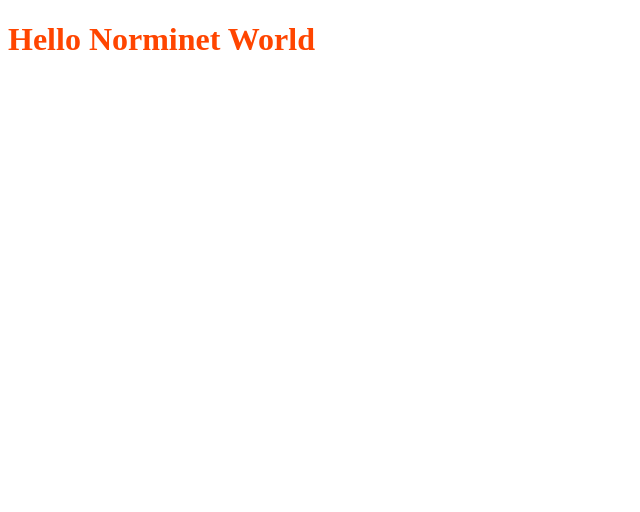
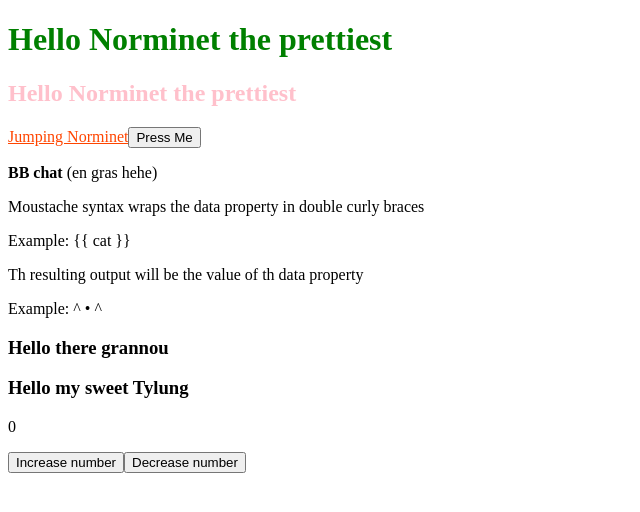
Before and after one commit to TheoZerbibi/ft_transcendence, a Vue app in the folder front/VueProjects/my-one-page-website/: page / in a window 1280 px wide. Shown: the top 512 px of the page, without its empty margins (0-640 px from the left). Built offline with nearby package versions, Linux system fonts and the light colour scheme.

Commit message:
video 06 readme

```diff
--- a/front/VueProjects/my-one-page-website/src/App.vue
+++ b/front/VueProjects/my-one-page-website/src/App.vue
@@ -1,5 +1,35 @@
 <template>
-  <h1>Hello {{name}} World</h1>
+  <!-- object values use dot notation -->
+  <h1>Hello {{ userObj.firstName }} {{ userObj.lastName }} </h1>
+
+  <!-- arrays use the indexer -->
+  <h2>Hello {{ userArr[0] }} {{ userArr[1] }}</h2>
+
+  <!-- including a link -->
+  <a v-bind:href="link">Jumping Norminet</a>
+
+  <!-- including a button with booelan attribute-->
+  <button :disabled="isDisabled">Press Me</button>
+
+  <!-- including data with html tags-->
+  <p v-html="msg"></p>
+
+  <p>Moustache syntax wraps the data property in double curly braces</p>
+  <p v-pre>Example: {{ cat }}</p>
+
+  <p>Th resulting output will be the value of th data property</p>
+  <p>Example: {{ cat }}</p>
+
+  <!-- Using a method to say hello -->
+  <h3>{{ greeting() }}</h3>
+
+  <!-- Using a method to say hello that take an argument-->
+  <h3>{{ bonjour('Tylung') }}</h3>
+
+  <!-- Event handling -->
+  <p> {{ number }} </p>
+  <button v-on:click="increment">Increase number</button>
+  <button v-on:click="decrement">Decrease number</button>
 </template>
 
 <script>
@@ -7,7 +37,35 @@
   {
     data()
     {
-      return { name: 'Norminet' }
+      return {
+        userObj: { firstName: 'Norminet', lastName: 'the prettiest'},
+        userArr: ['Norminet', 'the prettiest'],
+        link: 'https://www.facebook.com/42born2code/videos/lolcat-norminet-42/1493963563969224/?locale=fr_FR',
+        isDisabled: false,
+        msg: '<strong>BB chat</strong> (en gras hehe)',
+        cat: '^ • ^',
+        userName: 'grannou',
+        number: 0
+      }
+    },
+    methods:
+    {
+      greeting()
+      {
+        return 'Hello there ' + this.userName
+      },
+      bonjour(name)
+      {
+        return 'Hello my sweet ' + name
+      },
+      increment()
+      {
+        this.number++
+      },
+      decrement()
+      {
+        this.number--
+      }
     }
   }
 </script>
@@ -15,6 +73,14 @@
 <style scoped>
   h1
   {
-    color: orangered
+    color: green
+  }
+  h2
+  {
+    color: pink
+  }
+  a
+  {
+    color: orangered;
   }
 </style>
```
Also changed, not shown: 1 other file (tests, documents, lock files or other folders).
